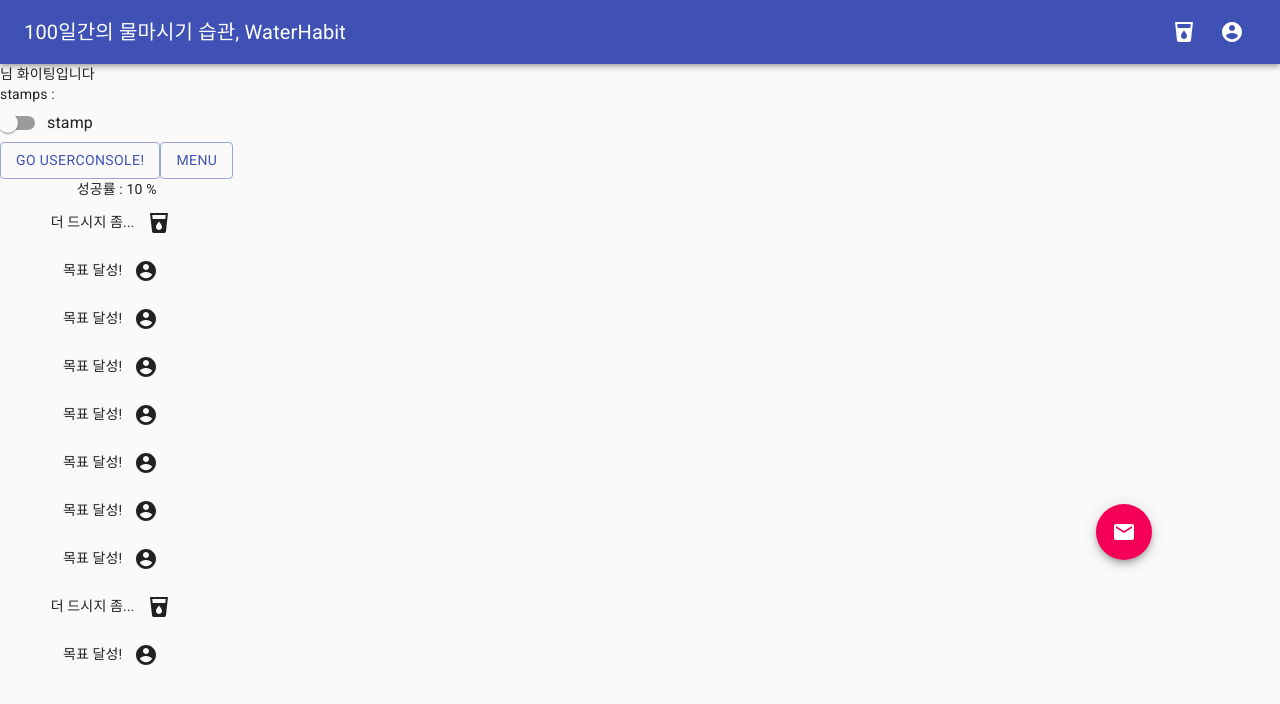
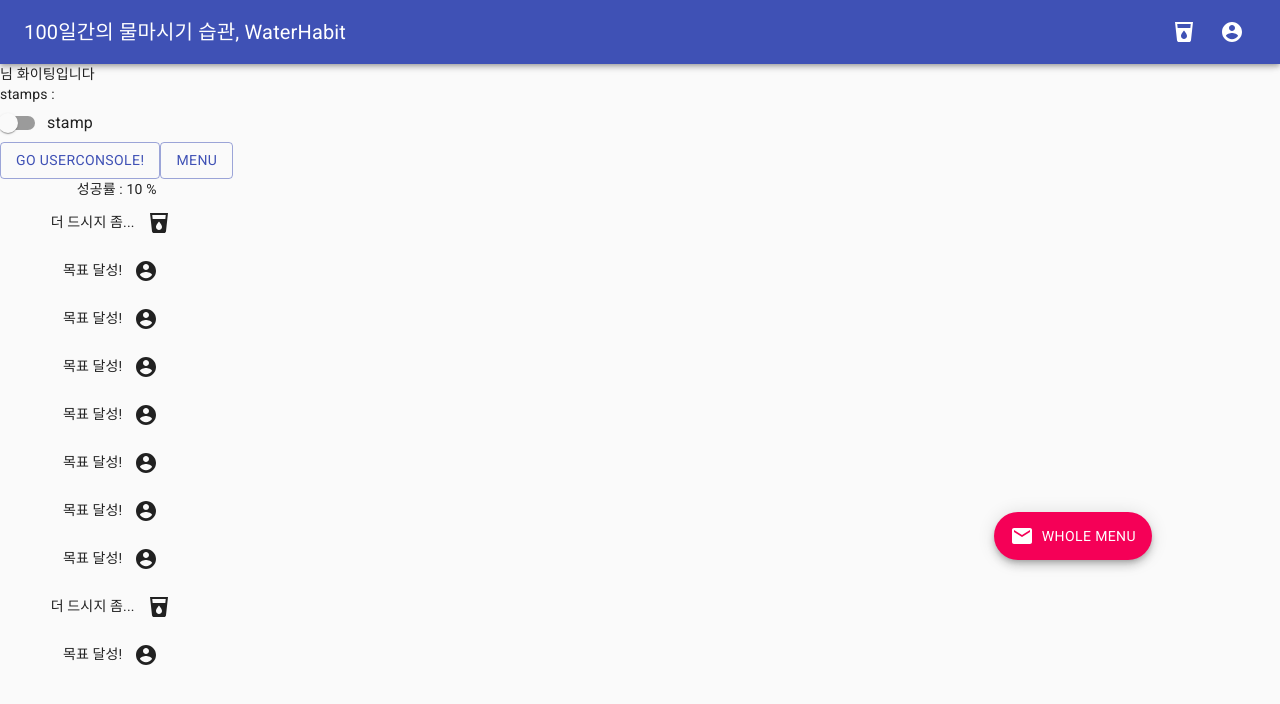
Before and after one commit to powellstreet/waterhabit_front, a React (Create React App) app in the folder wh_front/: page /userRecords in a window 1280 px wide. Shown: the top 704 px of the page. Built offline with nearby package versions, Linux system fonts and the light colour scheme.

Commit message:
:zap: FloatButton 컴포넌트화
- 우하단 FloatButton 컴포넌트화
- 버튼 가로길이 늘려서 잘보이도록 수정

```diff
--- /dev/null
+++ b/wh_front/src/components/FloatButton.js
@@ -0,0 +1,35 @@
+import React from "react";
+import { Fab } from "@material-ui/core";
+import { makeStyles } from "@material-ui/core/styles";
+import { Mail } from "@material-ui/icons";
+
+const useStyles = makeStyles((theme) => ({
+  fab: {
+    position: "fixed",
+    bottom: "30%",
+    right: "10%",
+  },
+  extendedIcon: {
+    marginRight: theme.spacing(1),
+  },
+}));
+
+const FloatButton = ({ toggleDrawer }) => {
+  const classes = useStyles();
+
+  return (
+    <div>
+      <Fab
+        variant="extended"
+        color="secondary"
+        className={classes.fab}
+        onClick={toggleDrawer(true)}
+      >
+        <Mail className={classes.extendedIcon} />
+        whole menu
+      </Fab>
+    </div>
+  );
+};
+
+export default FloatButton;
--- a/wh_front/src/components/Profile.js
+++ b/wh_front/src/components/Profile.js
@@ -7,7 +7,6 @@
   CssBaseline,
   InputAdornment,
   FormHelperText,
-  Fab,
 } from "@material-ui/core";
 import { Mail } from "@material-ui/icons";
 import { makeStyles } from "@material-ui/core/styles";
@@ -17,6 +16,7 @@
 
 import MainBar from "./MainBar";
 import LeftDrawer from "./LeftDrawer";
+import FloatButton from "./FloatButton";
 
 dotenv.config();
 
@@ -92,7 +92,11 @@
     <div className={classes.root}>
       <CssBaseline />
       <MainBar history={history} />
-      <LeftDrawer toggleDrawer={toggleDrawer} drawerOpen={drawerOpen} history={history} />
+      <LeftDrawer
+        toggleDrawer={toggleDrawer}
+        drawerOpen={drawerOpen}
+        history={history}
+      />
 
       <div className={classes.paper}>
         <Typography
@@ -187,15 +191,7 @@
           </div>
         </form>
       </div>
-      <div>
-        <Fab
-          color="secondary"
-          className={classes.fab}
-          onClick={toggleDrawer(true)}
-        >
-          <Mail />
-        </Fab>
-      </div>
+      <FloatButton toggleDrawer={toggleDrawer} />
     </div>
   );
 };
--- a/wh_front/src/components/UserConsole.js
+++ b/wh_front/src/components/UserConsole.js
@@ -17,6 +17,7 @@
 
 import MainBar from "./MainBar";
 import LeftDrawer from "./LeftDrawer";
+import FloatButton from "./FloatButton";
 dotenv.config();
 
 const useStyles = makeStyles((theme) => ({
@@ -228,15 +229,8 @@
           </Grid>
         </Grid>
       </div>
-      <div>
-        <Fab
-          color="secondary"
-          className={classes.fab}
-          onClick={toggleDrawer(true)}
-        >
-          <Mail />
-        </Fab>
-      </div>
+      <FloatButton toggleDrawer={toggleDrawer} />
+
     </div>
   );
 };
--- a/wh_front/src/components/UserRecords.js
+++ b/wh_front/src/components/UserRecords.js
@@ -8,16 +8,15 @@
   FormGroup,
   FormControlLabel,
   Switch,
-  Fab,
 } from "@material-ui/core";
 import { makeStyles } from "@material-ui/core/styles";
-import { Mail } from "@material-ui/icons";
 
 import axios from "axios";
 import dotenv from "dotenv";
 import Stamp from "./Stamp";
 import MainBar from "./MainBar";
 import LeftDrawer from "./LeftDrawer";
+import FloatButton from "./FloatButton";
 
 dotenv.config();
 
@@ -50,7 +49,9 @@
     position: "fixed",
     bottom: "30%",
     right: "10%",
-    zIndex: 1000,
+  },
+  extendedIcon: {
+    marginRight: theme.spacing(1),
   },
 }));
 
@@ -150,15 +151,8 @@
           );
         })}
       </div>
-      <div>
-        <Fab
-          color="secondary"
-          className={classes.fab}
-          onClick={toggleDrawer(true)}
-        >
-          <Mail />
-        </Fab>
-      </div>
+      <FloatButton toggleDrawer={toggleDrawer} />
+
     </div>
   );
 };
```
